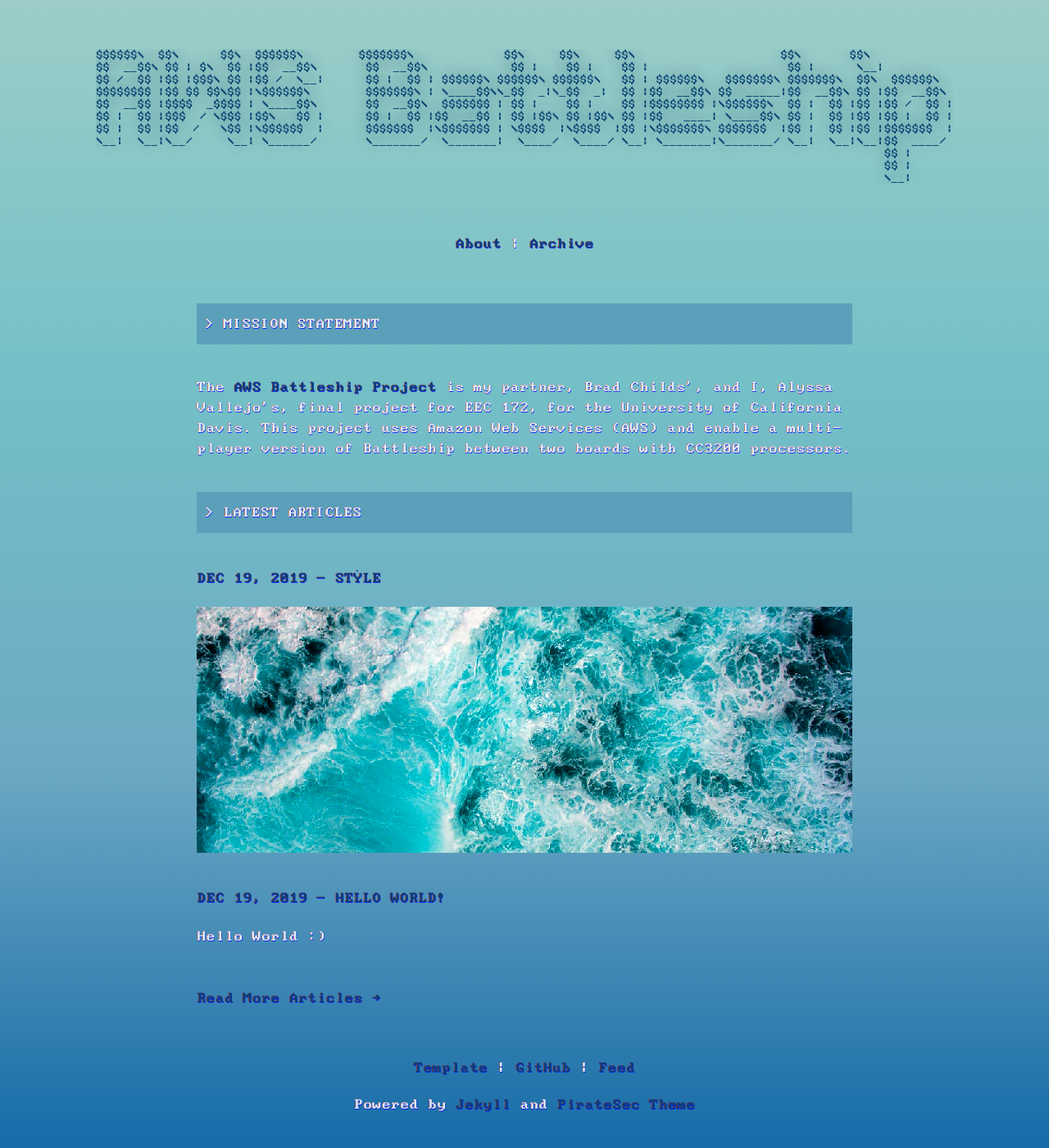
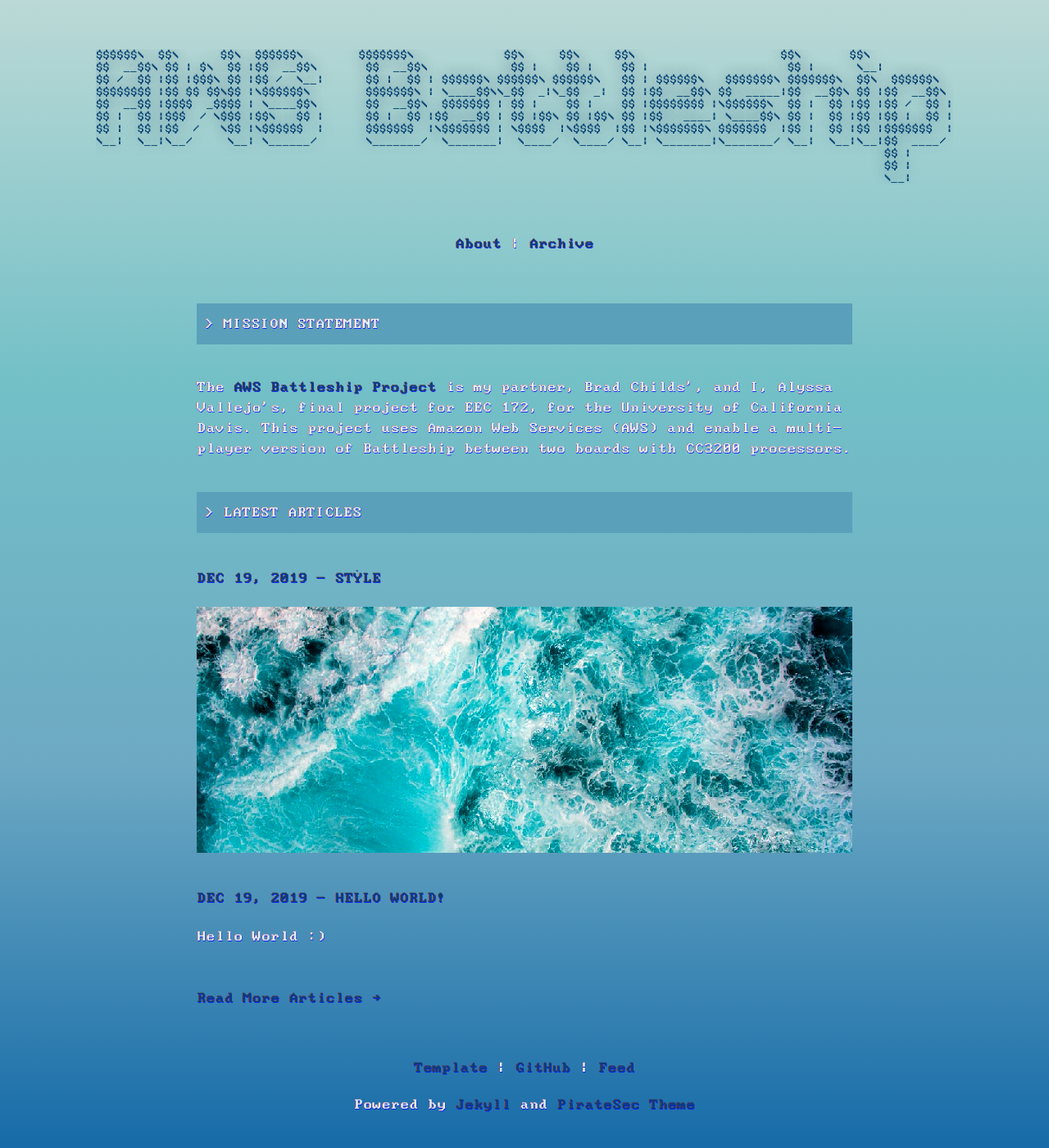
Before and after one commit to AV-CompSci-Mage/aws-battleship, a Jekyll site: the page built from index.html, in a window 1280 px wide. Shown: the whole page at 82% size. Built offline with Jekyll 4.4.1, drawn with Linux system fonts in a browser that asks for light colours.

Commit message:
ok done now?

```diff
--- a/_sass/main.scss
+++ b/_sass/main.scss
@@ -143,7 +143,7 @@ body {
   text-shadow:
     0.50px 0.50px 0.01rem var(--blue-shift),
     -0.50px -0.50px 0.01rem var(--red-shift);
-  background: linear-gradient(rgb(156, 205, 200), rgb(115, 192, 199),
+  background: linear-gradient(rgb(187, 217, 214), rgb(115, 192, 199),
   rgb(109, 169, 195), rgb(22, 107, 168));
   overscroll-behavior: auto;
 }
```
